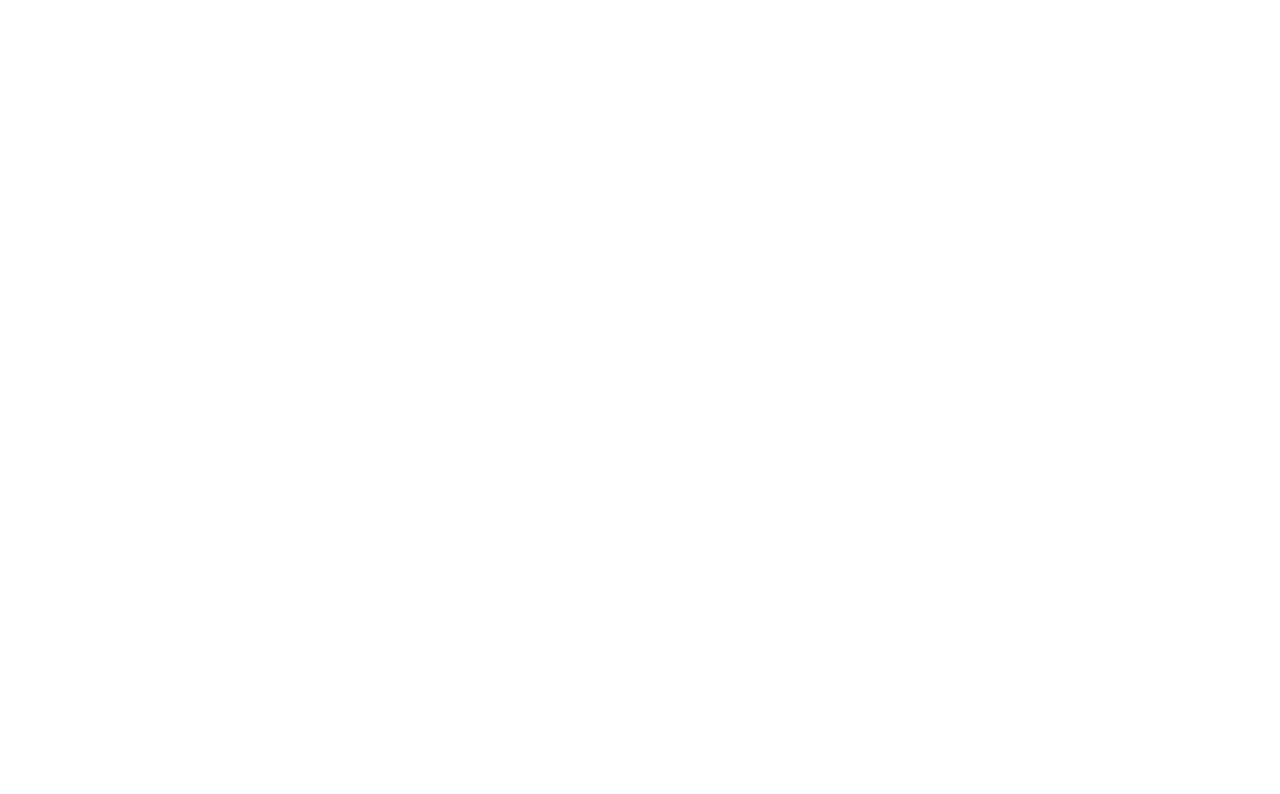
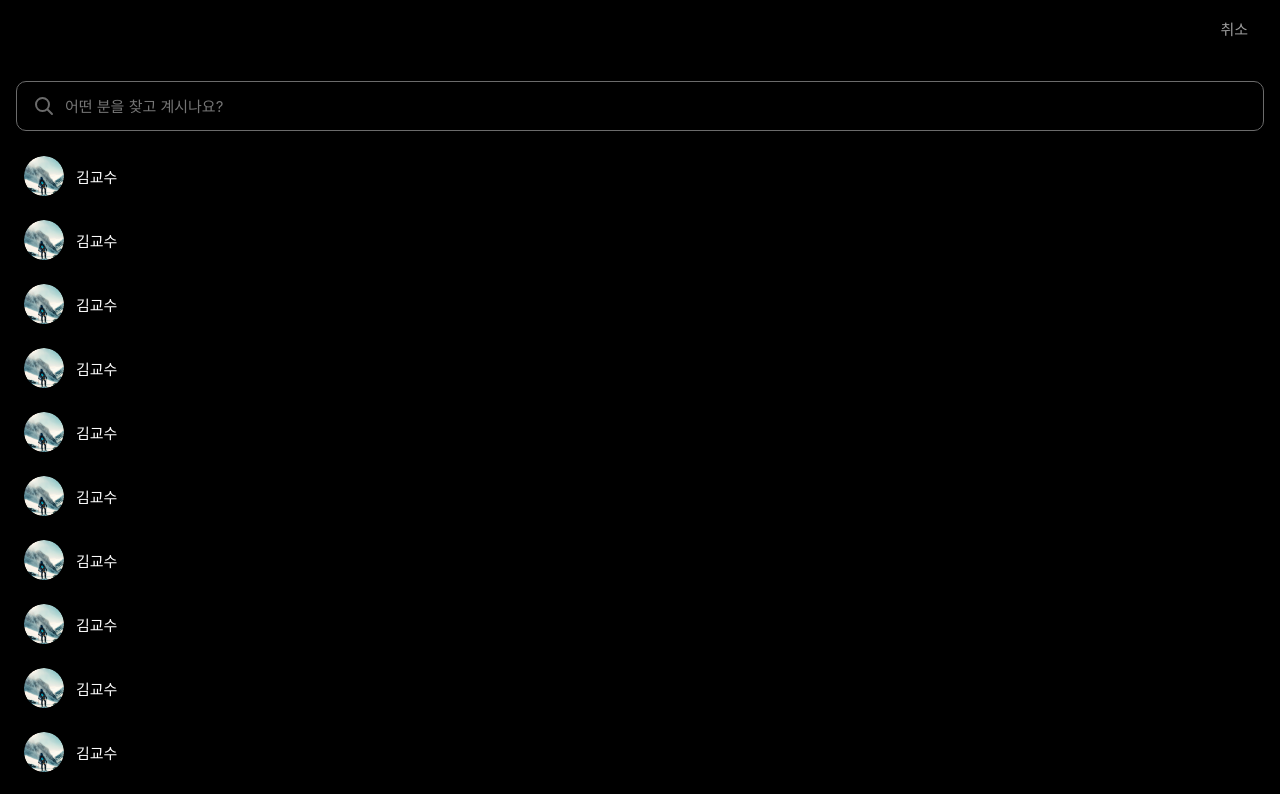
Before and after one commit to Macdonald-hambugger/WakeUp-Front, a React (Create React App) app: page /alarm/friend-list in a window 1280 px wide. Before the commit this address had no page. Shown: the top 794 px of the page. Built offline with nearby package versions, Linux system fonts and the light colour scheme; a web font is replaced by a local one.

Commit message:
feat : friend list publish

```diff
--- a/src/App.tsx
+++ b/src/App.tsx
@@ -6,6 +6,7 @@ import Main from 'pages/Main';
 import React from 'react';
 import { BrowserRouter, Route, Routes } from 'react-router-dom';
 import OAuth from 'pages/OAuth';
+import FriendList from 'pages/FriendList';
 
 const App = () => {
   return (
@@ -18,6 +19,7 @@ const App = () => {
         <Route path="/alarm">
           <Route path="add" element={<AlarmAdd />} />
           <Route path="detail" element={<AlarmDetail />} />
+          <Route path="friend-list" element={<FriendList />} />
         </Route>
       </Routes>
     </BrowserRouter>
--- /dev/null
+++ b/src/pages/FriendList/index.tsx
@@ -0,0 +1,28 @@
+import React from 'react';
+import * as S from './style';
+
+const FriendList = () => {
+  return (
+    <S.Container>
+      <S.Header>
+        <S.ToolBox>
+          <S.CancelText>취소</S.CancelText>
+        </S.ToolBox>
+      </S.Header>
+      <S.SearchBox>
+        <S.SearchInput placeholder="어떤 분을 찾고 계시나요?" />
+        <S.SearchLogo src="/assets/search.svg" />
+      </S.SearchBox>
+      <S.Friends>
+        {Array.from({ length: 20 }).map((_, i) => (
+          <S.FriendListItem key={i}>
+            <S.Profile src="/assets/profile.png" />
+            <S.ProfileText>김교수</S.ProfileText>
+          </S.FriendListItem>
+        ))}
+      </S.Friends>
+    </S.Container>
+  );
+};
+
+export default FriendList;
--- /dev/null
+++ b/src/pages/FriendList/style.ts
@@ -0,0 +1,88 @@
+import styled from 'styled-components';
+
+export const Container = styled.main`
+  width: 100%;
+  height: 100%;
+  min-height: 100vh;
+  padding: 0 16px;
+  background-color: #000;
+`;
+
+export const Header = styled.div`
+  padding: 16px;
+  width: 100%;
+  background-color: #000;
+  display: flex;
+  align-items: center;
+  justify-content: flex-end;
+  height: 56px;
+`;
+
+export const ToolBox = styled.div`
+  display: flex;
+  gap: 24px;
+  align-items: center;
+`;
+
+export const ToolText = styled.span`
+  font-size: 15px;
+  color: white;
+`;
+
+export const CancelText = styled(ToolText)`
+  color: #9c9c9c;
+`;
+
+export const SearchBox = styled.div`
+  position: relative;
+  display: flex;
+  justify-content: center;
+  align-items: center;
+  height: 100px;
+`;
+
+export const SearchInput = styled.input`
+  width: 100%;
+  position: absolute;
+  height: 50px;
+  outline: none;
+  color: white;
+  font-size: 15px;
+  border: 1px solid #6b6b6b;
+  border-radius: 10px;
+  background-color: transparent;
+  padding-left: 48px;
+`;
+
+export const SearchLogo = styled.img`
+  position: absolute;
+  left: 16px;
+`;
+
+export const Friends = styled.ul`
+  width: 100%;
+  display: flex;
+  flex-direction: column;
+  gap: 24px;
+`;
+
+export const FriendListItem = styled.li`
+  width: 100%;
+  height: 40px;
+  padding: 8px;
+  display: flex;
+  align-items: center;
+  gap: 12px;
+`;
+
+export const Profile = styled.img`
+  width: 40px;
+  height: 40px;
+  border-radius: 9999px;
+`;
+
+export const ProfileText = styled.h1`
+  font-size: 15px;
+  font-weight: 500;
+  color: white;
+`;
```
Also changed, not shown: public/assets/profile.png (added), public/assets/search.svg (added).
